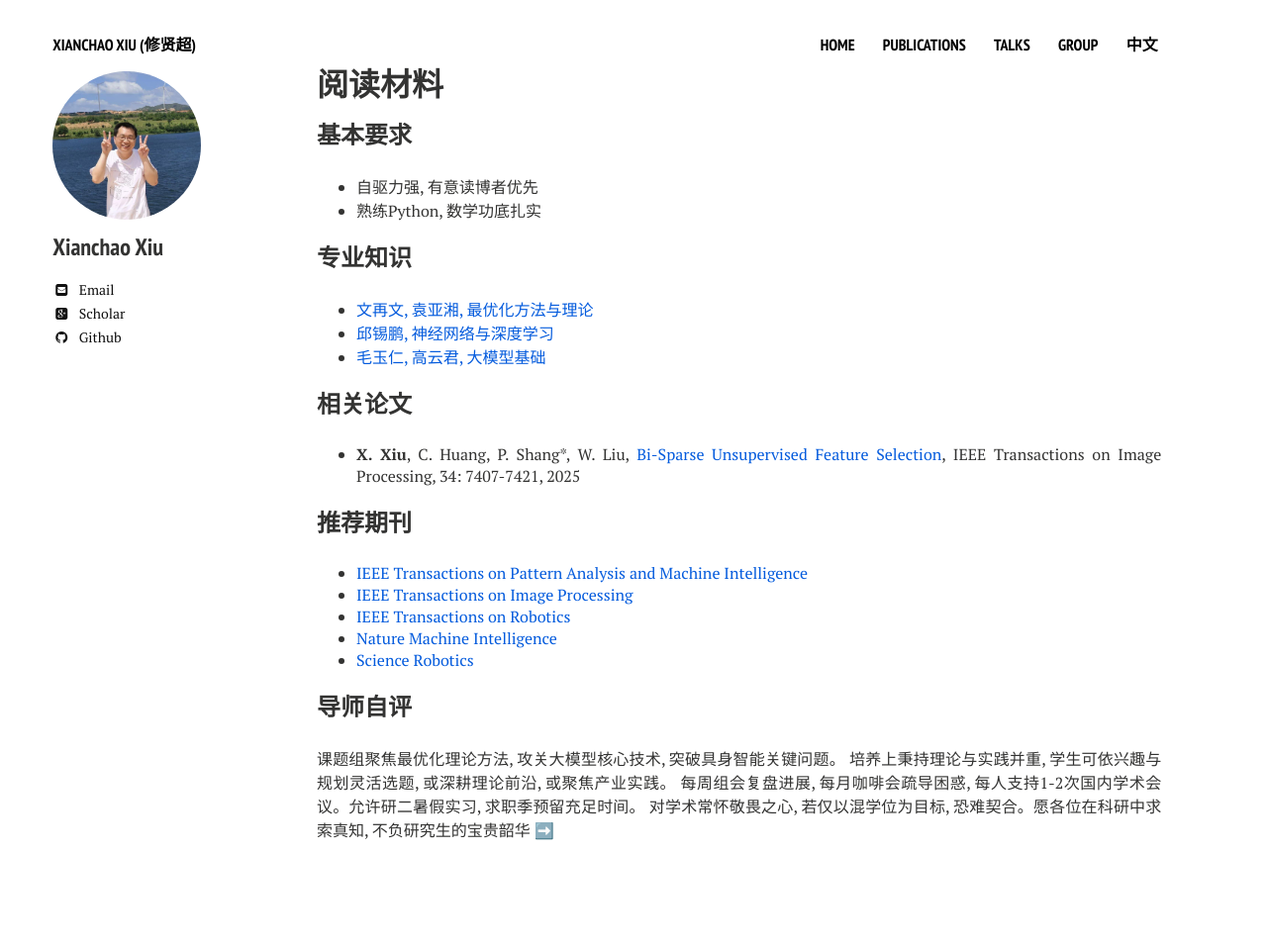
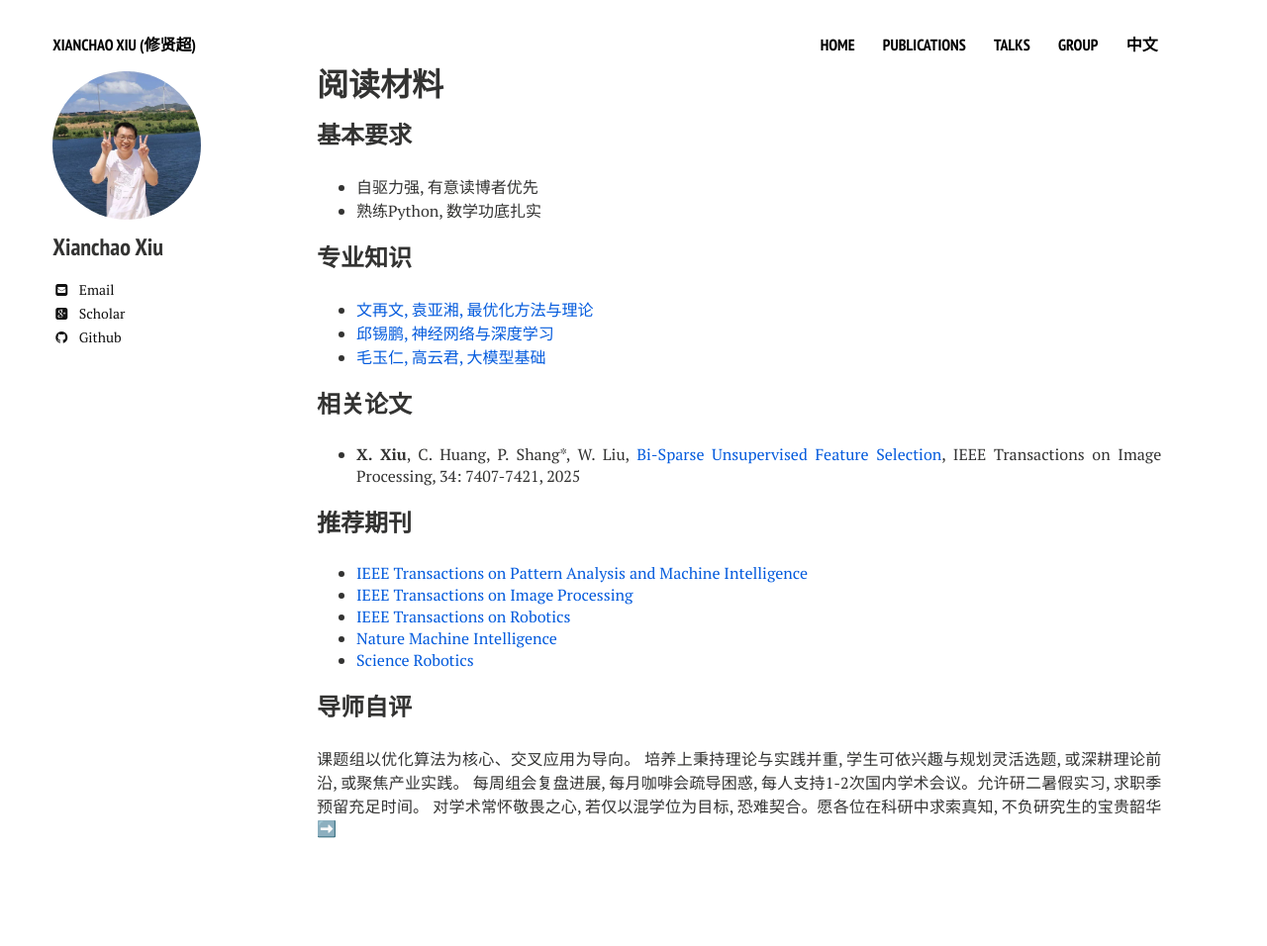
Before and after one commit to xianchaoxiu/xianchaoxiu.github.io, a Jekyll site: the page built from chinese/reading/index.md, in a window 1280 px wide. Shown: the whole page at 99% size. Built offline with Jekyll 4.4.1, drawn with Linux system fonts in a browser that asks for light colours; nearby versions of some CDN libraries.

Commit message:
Update index.md

```diff
--- a/chinese/reading/index.md
+++ b/chinese/reading/index.md
@@ -34,7 +34,7 @@ share: false
 
 
 ### 导师自评
-课题组聚焦最优化理论方法, 攻关大模型核心技术, 突破具身智能关键问题。
+课题组以优化算法为核心、交叉应用为导向。
 培养上秉持理论与实践并重, 学生可依兴趣与规划灵活选题, 或深耕理论前沿, 或聚焦产业实践。
 每周组会复盘进展, 每月咖啡会疏导困惑, 每人支持1-2次国内学术会议。允许研二暑假实习, 求职季预留充足时间。
 对学术常怀敬畏之心, 若仅以混学位为目标, 恐难契合。愿各位在科研中求索真知, 不负研究生的宝贵韶华 ➡️
```
